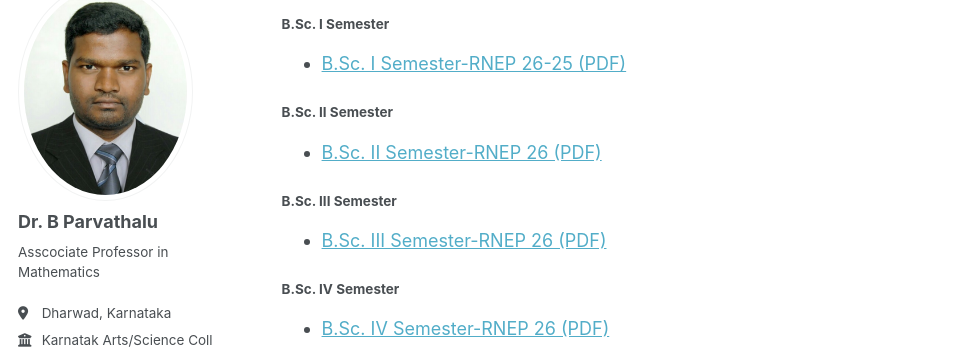
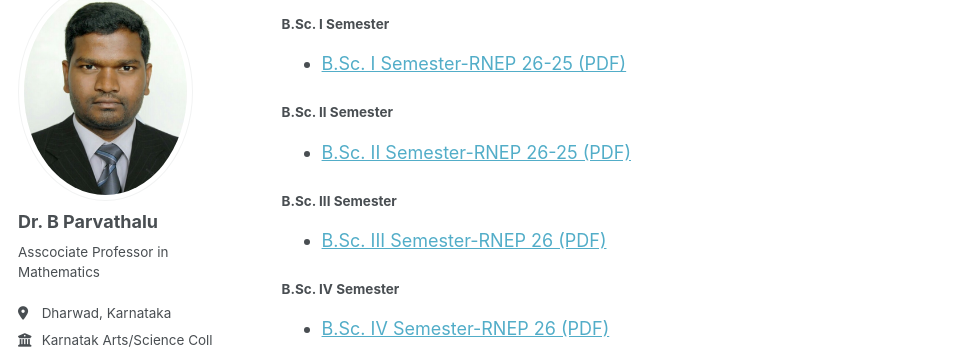
Before and after one commit to drbp-kcd/drbp-kcd.github.io, a Jekyll site: the page built from _resources/karnatak-university.md, in a window 1280 px wide and 900 px high, scrolled down 1527 px. Shown: the part 118-467 px from the top of the window, without its empty margins (0-967 px from the left). Built offline with Jekyll 4.4.1, drawn with Linux system fonts in a browser that asks for light colours; a style sheet for code colours, icons or effects is not loaded.

Commit message:
Update karnatak-university.md

```diff
--- a/_resources/karnatak-university.md
+++ b/_resources/karnatak-university.md
@@ -65,11 +65,11 @@
 
 #### B.Sc. I Semester
 
-- [B.Sc. I Semester-RNEP 26-25 (PDF)]({{ '/files/resources//KUD/Question-Paper/RNEP/I-Sem-RNEP-25-26.pdf' | relative_url }})
+- [B.Sc. I Semester-RNEP 26-25 (PDF)]({{ '/files/resources//KUD/Question-Paper/RNEP/I-Sem-RNEP-26-25.pdf' | relative_url }})
 
 #### B.Sc. II Semester
 
-- [B.Sc. II Semester-RNEP 26 (PDF)]({{ '/files/resources//KUD/Question-Paper/RNEP/II-Sem-RNEP-26.pdf' | relative_url }})
+- [B.Sc. II Semester-RNEP 26-25 (PDF)]({{ '/files/resources//KUD/Question-Paper/RNEP/II-Sem-RNEP-26-25.pdf' | relative_url }})
 
 #### B.Sc. III Semester
 
```
